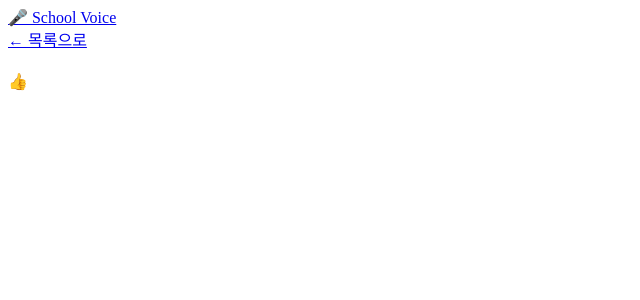
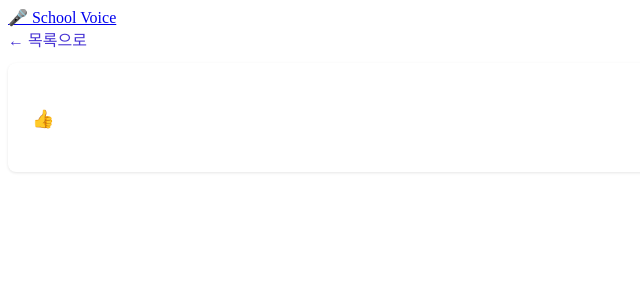
Before and after one commit to james200858-ux/school-voice, a Flask app: page /opinion/1 in a window 1280 px wide. Shown: the top 300 px of the page, without its empty margins (0-640 px from the left). Run offline with Flask 3, Linux system fonts and the light colour scheme; data that the repository does not hold is empty.

Commit message:
Update style.css

```diff
--- a/static/style.css
+++ b/static/style.css
@@ -46,3 +46,32 @@
     font-size: 15px;
     cursor: pointer;
 }
+
+.card-link {
+    text-decoration: none;
+    color: inherit;
+}
+
+.back-link {
+    display: inline-block;
+    margin-bottom: 12px;
+    color: #4834d4;
+    text-decoration: none;
+}
+
+.detail-card {
+    background: white;
+    border-radius: 8px;
+    padding: 24px;
+    box-shadow: 0 1px 3px rgba(0,0,0,0.1);
+}
+
+.detail-card .content {
+    line-height: 1.6;
+    white-space: pre-wrap;
+    margin: 16px 0;
+}
+
+.detail-card .likes {
+    font-size: 18px;
+}
```
